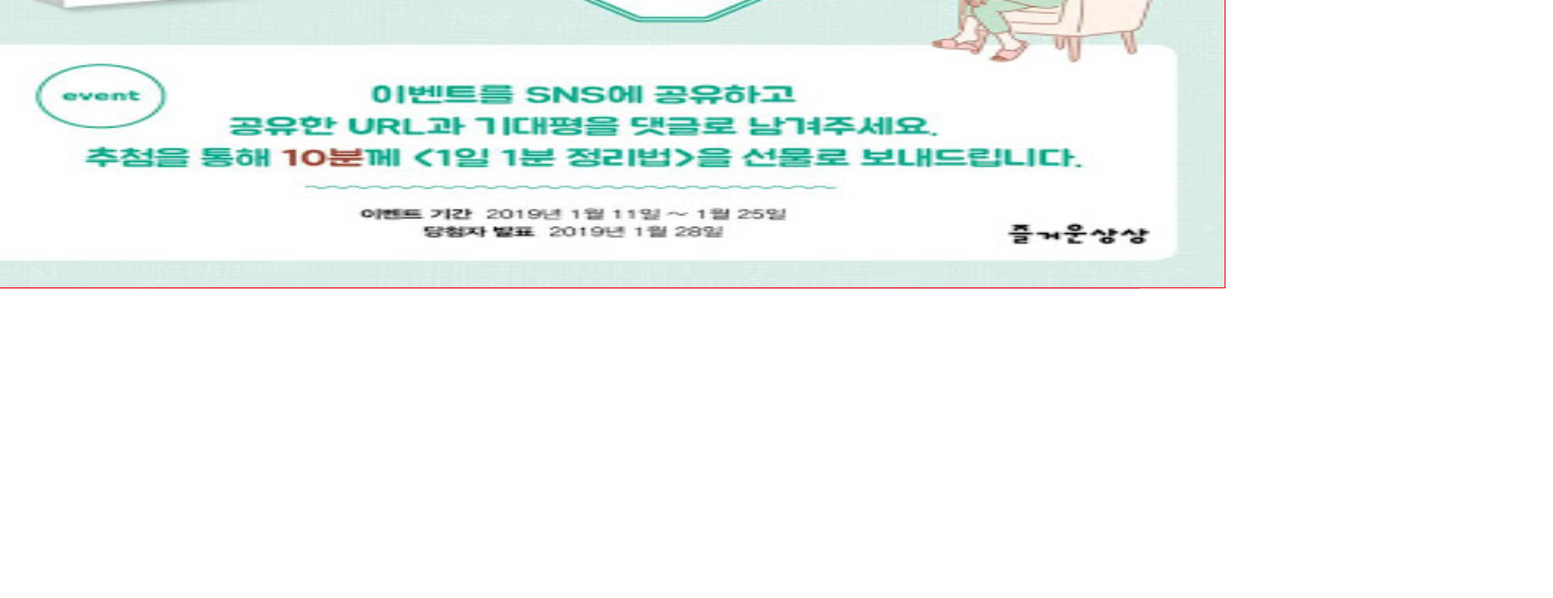
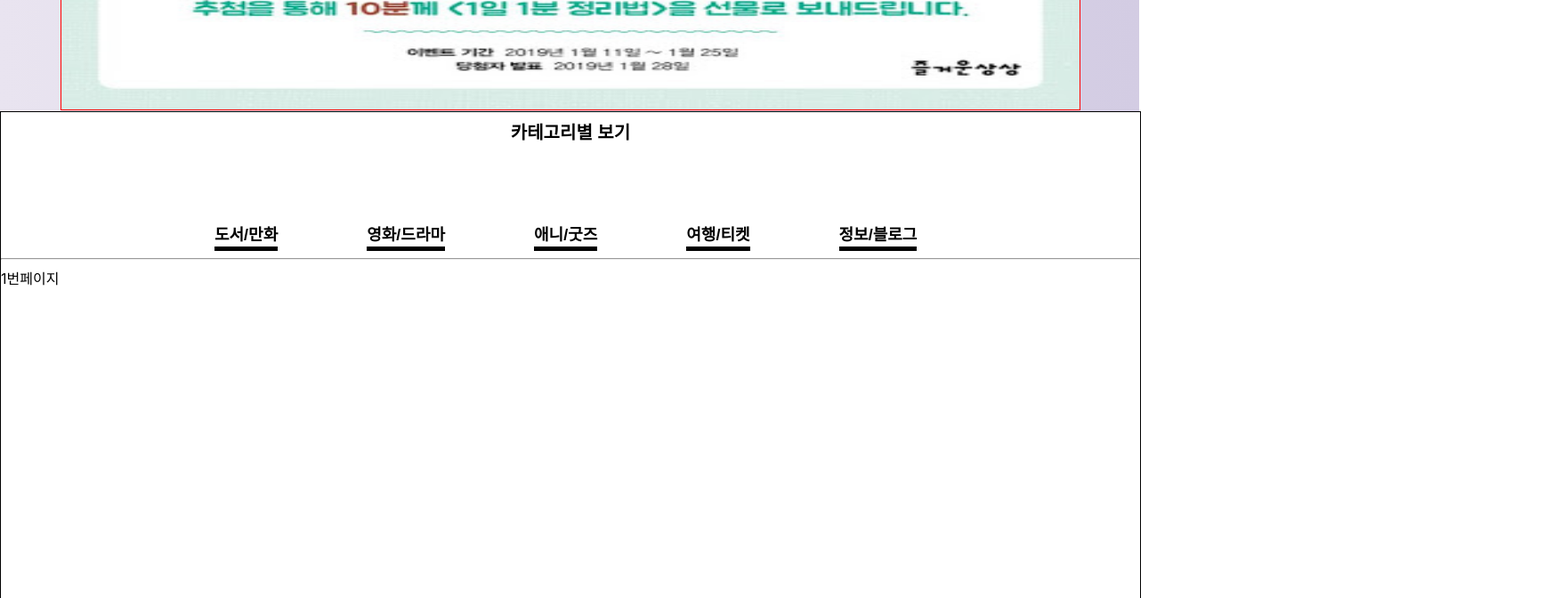
Before and after one commit to Koras02/Portfolio-GoodsShop, a React (Create React App) app: page / in a window 1280 px wide. Shown: the part 2620-3292 px from the top of the page at 89% size, 1745 px wide, since content can reach past the window. Before the commit the page ends 2948 px from the top, so only its background shows below. Built offline with nearby package versions, Linux system fonts and the light colour scheme.

Commit message:
카테고리 전환 완료

```diff
--- a/src/App.js
+++ b/src/App.js
@@ -1,6 +1,7 @@
 import './App.css';
 import {BrowserRouter as Router, Route} from 'react-router-dom';
 import Main from './MainPage/Main';
+
 
 
 function App() {
--- a/src/MainPage/Ads/Slide.css
+++ b/src/MainPage/Ads/Slide.css
@@ -2,7 +2,7 @@
     position:relative;
     width:100%;
     margin:auto;
-    height:900px;
+    height:700px;
     display:flex;
     justify-content: center;
     align-items: center;
@@ -17,7 +17,7 @@
 
 .image {
     width:200%;
-    height:900px;
+    height:700px;
     position: relative;
     right:50%;
     top:0px;
--- a/src/MainPage/Main.js
+++ b/src/MainPage/Main.js
@@ -7,9 +7,10 @@ import Book from './CategoryPage/Book';
 import Header from './Header/Header';
 import MainVisual from './MainVisual/MainVisual';
 import MainVisualMenu from './MainVisualMenu/MainVisualMenu';
+import Recommend from './Recommend/Recommend';
 
 
-function Main() {
+export function Main() {
      return (
          <>
           <Header />
@@ -18,6 +19,7 @@ function Main() {
           <Book/>
           <BookK {...bookObjOne}/>
           <Adware slides={SliderData}/>
+          <Recommend />
         </>
      );
  }
--- /dev/null
+++ b/src/MainPage/Recommend/Page/Book.js
@@ -0,0 +1,12 @@
+ import React from 'react';
+
+export function Book() {
+     return (
+       <div>
+         Hello React!
+       </div>
+     );
+ }
+
+
+ export default Book;
--- /dev/null
+++ b/src/MainPage/Recommend/RecommandStyle.js
@@ -0,0 +1,40 @@
+import styled from 'styled-components';
+import {Link } from 'react-router-dom'
+import Book from '../CategoryPage/Book';
+
+export const RecommendWrapper = styled.div`
+  width:100%;
+  height:600px;
+  border:1px solid #000;
+`;
+
+export const RecommendH1 = styled.div`
+  text-align:center;
+  margin:10px auto;
+  display:block;
+  font:bold 20px/26px arial;
+`;
+
+export const RecommendP1Link = styled(Link)`
+  font:bold 18px/24px arial;
+  margin-top:80px;
+  text-decoration:none;
+  margin-left:-400px;
+  margin-right:500px;
+  display:inline-table;
+  text-align:center;
+  position:relative;
+  left:50%;
+  border-bottom:5px solid #000;
+  padding-bottom:1px;
+  color:#000;
+
+
+  &:hover {
+    color:red;
+    border-bottom:5px solid red;
+    background: ${({ mouseOver }) => (mouseOver ?  <Book/> : 'blue')};
+  }
+
+
+`;
--- /dev/null
+++ b/src/MainPage/Recommend/Recommend.js
@@ -0,0 +1,75 @@
+import React, { useState } from 'react';
+import {RecommendWrapper, RecommendH1,RecommendP1Link} from './RecommandStyle';
+
+
+export function Recommend() {
+    const [mouseover,setMouseover] = useState(true)
+    const [mouseover2,setMouseover2] = useState(false)
+    const [mouseover3,setMouseover3] = useState(false)
+    const [mouseover4,setMouseover4] = useState(false)
+    const [mouseover5,setMouseover5] = useState(false)
+
+     return (
+        <>
+       <RecommendWrapper>
+           <RecommendH1>카테고리별 보기</RecommendH1>
+           <RecommendP1Link
+           //1번에서 2번으로 전환 그후 2번에서 1번으로 전환 이상무
+           onMouseEnter={() => setMouseover(true)}
+           onMouseOverCapture={() => setMouseover4(false)}
+           // eslint-disable-next-line react/jsx-no-duplicate-props
+           onMouseOver={() => setMouseover2(false) ?? setMouseover3(false) / setMouseover5(false)}
+            // eslint-disable-next-line react/jsx-no-duplicate-props
+           >도서/만화</RecommendP1Link>
+           <RecommendP1Link
+           //2번에서 3번전환 이상무
+           onMouseOver={() => setMouseover(false)}
+           onMouseOverCapture={() => setMouseover3(false) / setMouseover5(false)}
+           onMouseMove={()=>setMouseover4(false)}
+           onMouseEnter={() => setMouseover2(true) / setMouseover5(false)}
+           >영화/드라마</RecommendP1Link>
+           <RecommendP1Link
+            //2번에서 3번시 전환하기
+            onMouseOver={() => setMouseover2(false) ?? setMouseover(false)}
+            // eslint-disable-next-line react/jsx-no-duplicate-props
+            onMouseOverCapture={() => setMouseover4(false) / setMouseover5(false)}
+            onMouseEnter={() => setMouseover3(true)}
+           >애니/굿즈</RecommendP1Link>
+           <RecommendP1Link
+            //3번에서 4번시 전환
+            onMouseOver={
+            // eslint-disable-next-line react/jsx-no-duplicate-props
+            () => setMouseover3(false) ?? setMouseover(false)}
+            onMouseOverCapture={() => setMouseover5(false)}
+            onMouseEnter={() => setMouseover4(true)}
+            onMouseMoveCapture={() => setMouseover2(false)}
+           >여행/티켓</RecommendP1Link>
+           <RecommendP1Link
+            onMouseOver={() => setMouseover4(false) / setMouseover(false)}
+            onMouseMoveCapture={() => setMouseover3(false)}
+            onMouseEnter={() => setMouseover5(true) / setMouseover2(false)}
+           >정보/블로그</RecommendP1Link>
+           <hr />
+           {mouseover && (
+               <div>1번페이지</div>
+           )}
+           {mouseover2 && (
+               <div>2번페이지</div>
+           )}
+           {mouseover3 && (
+               <div>3번페이지</div>
+           )}
+           {mouseover4 && (
+               <div>4번페이지</div>
+           )}
+           {mouseover5 && (
+               <div>5번페이지</div>
+           )}
+       </RecommendWrapper>
+
+       </>
+     );
+ }
+
+
+ export default Recommend;
```
Also changed, not shown: src/MainPage/Recommend/Page/BookStyle.js (added, +12 -0 lines), src/MainPage/Recommend/Page/MovieDrama.js (added, +12 -0 lines), 2 other files (tests, documents, lock files or other folders).
